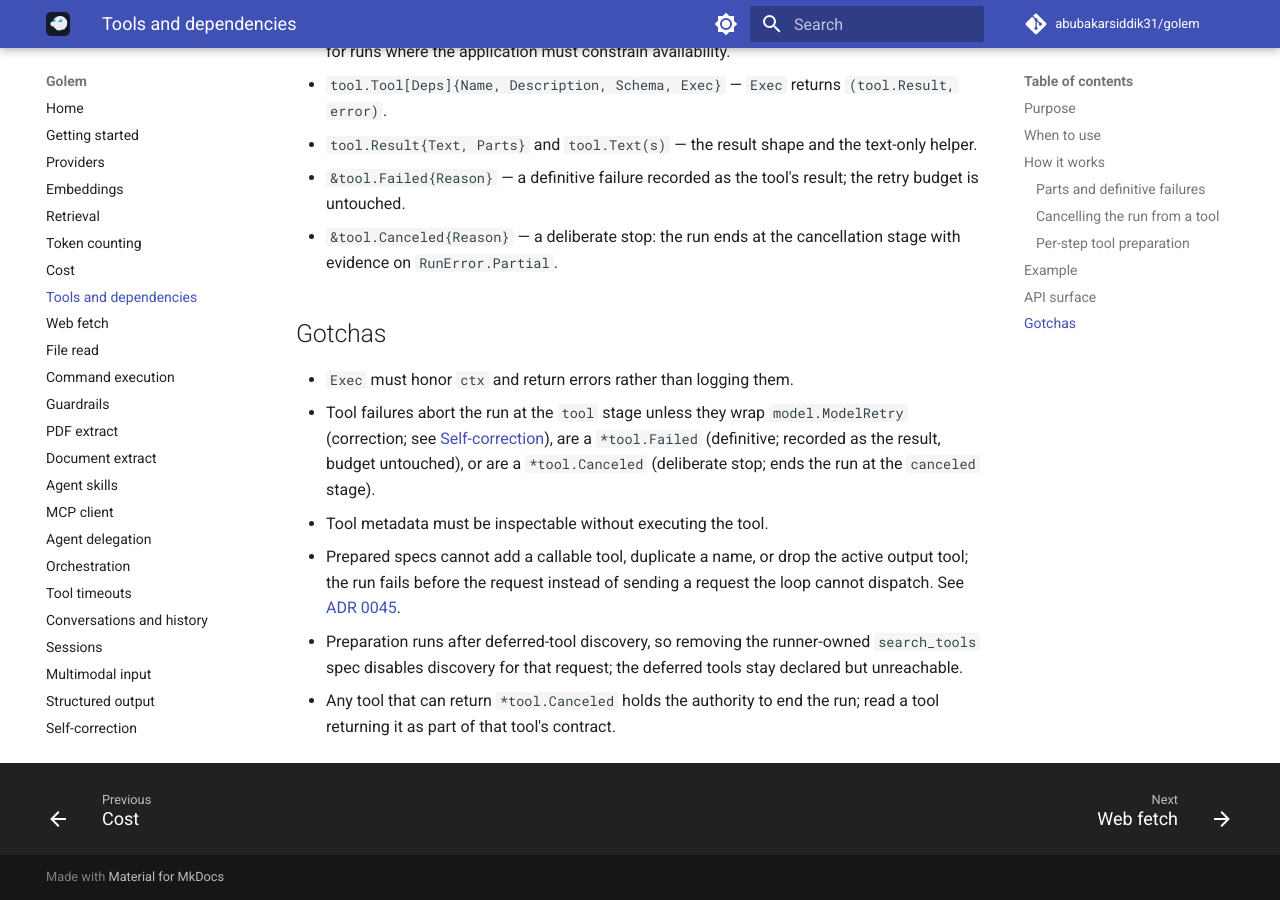
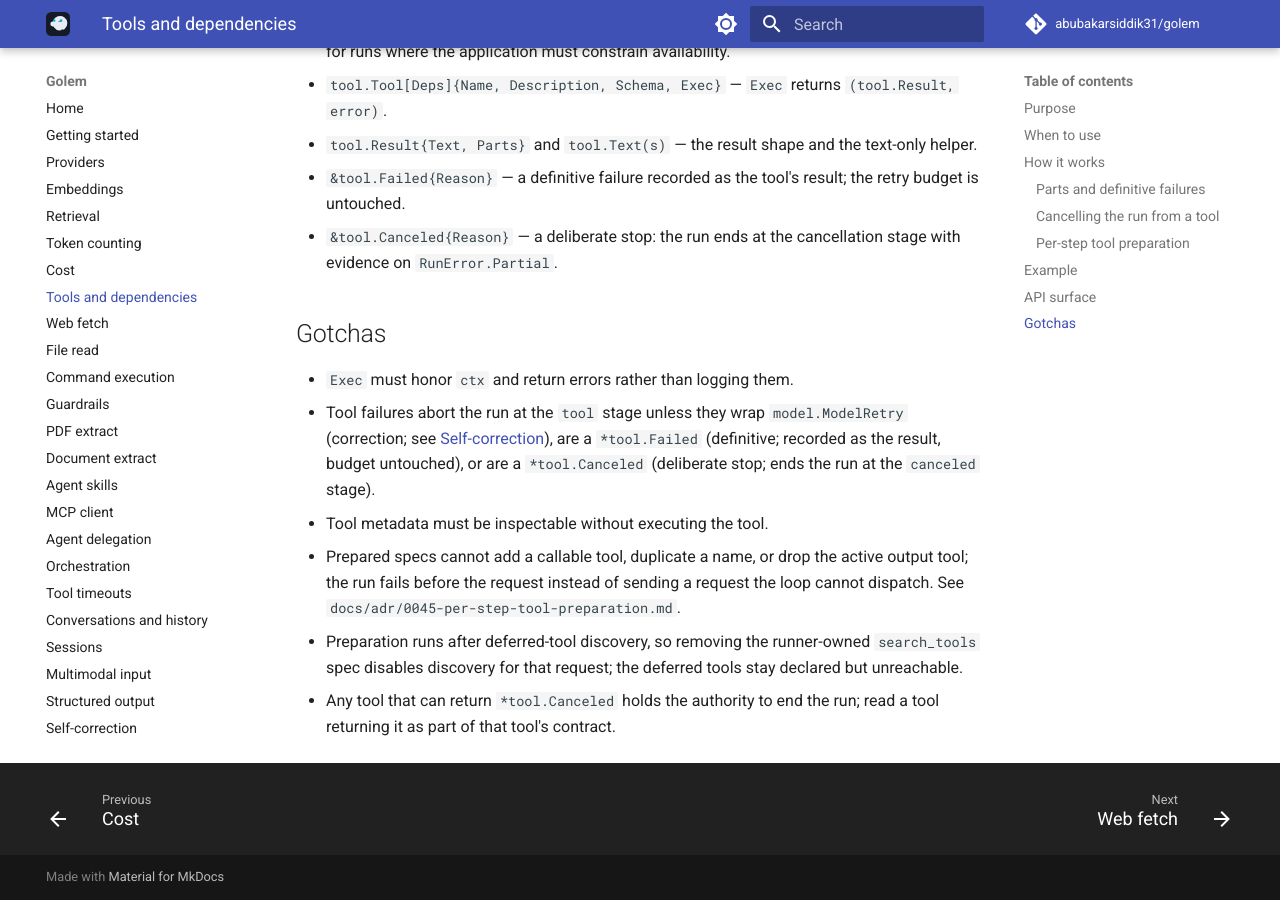
Before and after one commit to abubakarsiddik31/golem, an MkDocs documentation site: the page built from docs/guides/tools-and-dependencies.md, in a window 1280 px wide and 900 px high, scrolled down 2810 px. Built offline with MkDocs 1.6.1 and Material for MkDocs 9.7.7, drawn with Linux system fonts in a browser that asks for light colours; comment, search, counter and statistics services are not loaded.

Commit message:
docs(tools): keep the ADR reference inside the guides tree

```diff
--- a/docs/guides/tools-and-dependencies.md
+++ b/docs/guides/tools-and-dependencies.md
@@ -150,7 +150,7 @@ agent, _ := golem.New[actor, string](client, decoder,
 - Prepared specs cannot add a callable tool, duplicate a name, or drop the
   active output tool; the run fails before the request instead of sending
   a request the loop cannot dispatch. See
-  [ADR 0045](../adr/0045-per-step-tool-preparation.md).
+  `docs/adr/0045-per-step-tool-preparation.md`.
 - Preparation runs after deferred-tool discovery, so removing the
   runner-owned `search_tools` spec disables discovery for that request;
   the deferred tools stay declared but unreachable.
```
